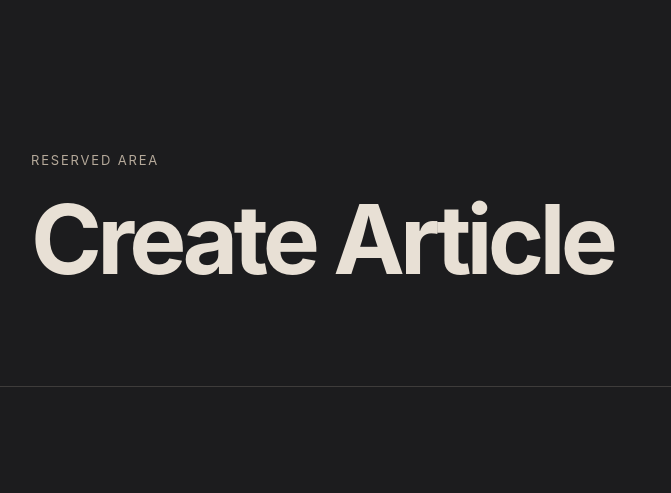
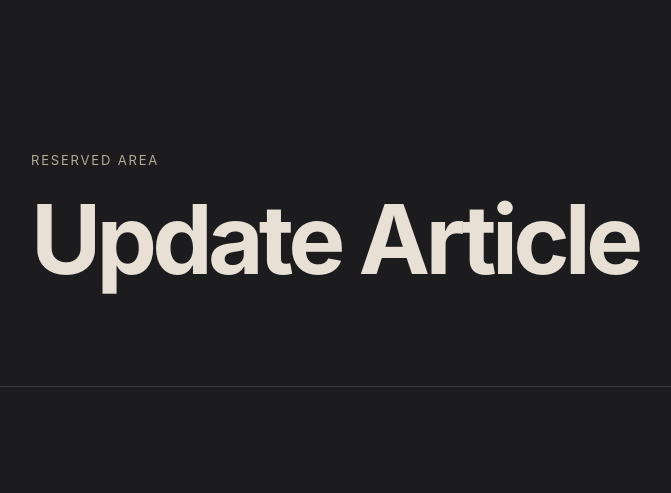
Before and after one commit to corporatelawacademybocconi-dev/Supersite, a Flask app: template templates/admin/edit_article.html in a window 1280 px wide. Shown: the part 192-685 px from the top of the page, without its empty margins (17-688 px from the left). Run offline with Flask 3, Linux system fonts and the light colour scheme; the template is opened without the code that fills it, so the values that code supplies are empty.

```diff
--- a/templates/admin/edit_article.html
+++ b/templates/admin/edit_article.html
@@ -7,7 +7,7 @@
 <section class="page-hero">
     <div class="page-hero-inner">
         <p class="page-hero-label">Reserved Area</p>
-        <h1 class="page-hero-title">Create Article</h1>
+        <h1 class="page-hero-title">Update Article</h1>
     </div>
 </section>
 
```
Also changed, not shown: templates/admin/create_article.html (+3 -5 lines).
